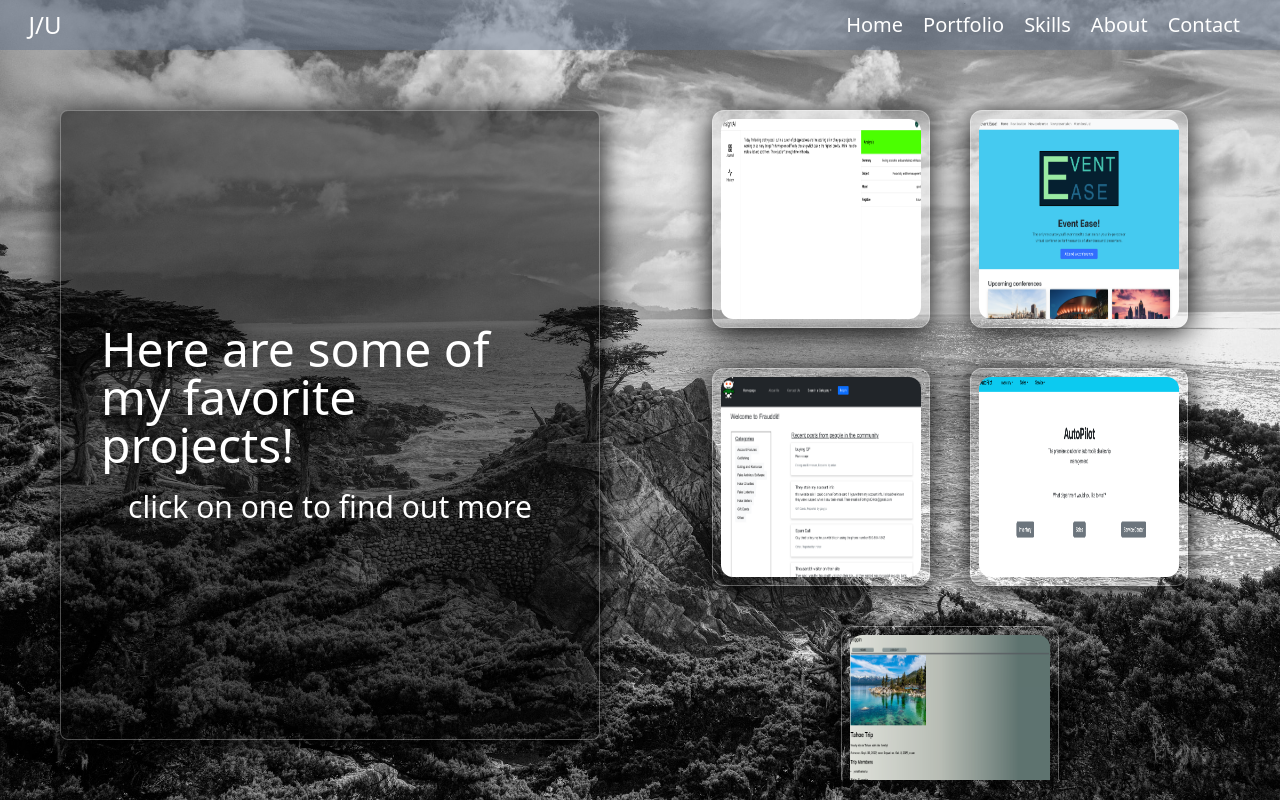
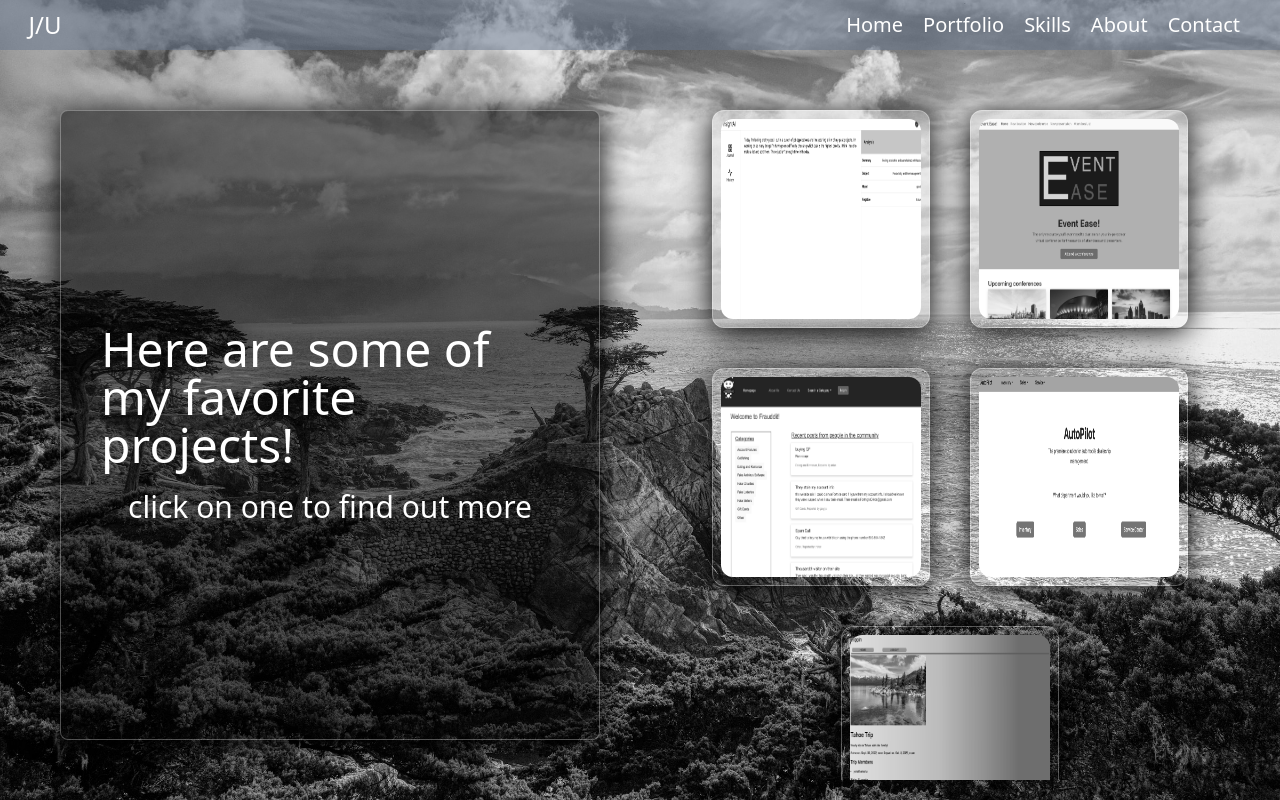
Before and after one commit to jduriu/portfolio, a Next.js app: page /portfolio in a window 1280 px wide. Built offline with nearby package versions, Linux system fonts and the light colour scheme.

Commit message:
revise project image coloring

```diff
--- a/app/portfolio/page.tsx
+++ b/app/portfolio/page.tsx
@@ -6,7 +6,7 @@ import PortfolioDetailsCard from "@/components/PortfolioDetailsCard";
 
 export default function PortfolioPage() {
   const [projectIsSelected, setProjectIsSelected] = useState(false);
-  const [selectedProjectIdx, setSelectedProjectIdx] = useState(0);
+  const [selectedProjectIdx, setSelectedProjectIdx] = useState(-1);
   const [selectedProject, setSelectedProject] = useState({})
 
   useEffect(() => {
@@ -31,6 +31,7 @@ export default function PortfolioPage() {
         >
           <PortfolioDetailsCard
             selectedProjectIdx={selectedProjectIdx}
+            setSelectedProjectIdx={setSelectedProjectIdx}
             selectedProject={selectedProject}
             setProjectIsSelected={setProjectIsSelected}
             projectIsSelected={projectIsSelected}
@@ -41,6 +42,7 @@ export default function PortfolioPage() {
           portfolioData={portfolioData}
           setProjectIsSelected={setProjectIsSelected}
           setSelectedProjectIdx={setSelectedProjectIdx}
+          selectedProjectIdx={selectedProjectIdx}
         />
       </div>
     </div>
--- a/components/PortfolioDetailsCard.tsx
+++ b/components/PortfolioDetailsCard.tsx
@@ -3,7 +3,7 @@ import PanAnimation from "./PanAnimation"
 import ProjectDetails from "./ProjectDetails"
 
 export default function PortfolioDetailsCard({
-  selectedProjectIdx, selectedProject, setProjectIsSelected, projectIsSelected
+  selectedProjectIdx, setSelectedProjectIdx, selectedProject, setProjectIsSelected, projectIsSelected
 }) {
 
 
@@ -19,6 +19,7 @@ export default function PortfolioDetailsCard({
           <ProjectDetails
             project={selectedProject}
             setProjectIsSelected={setProjectIsSelected}
+            setSelectedProjectIdx={setSelectedProjectIdx}
             />
         </PanAnimation>
       ) : (
--- a/components/PortfolioProjectScroller.tsx
+++ b/components/PortfolioProjectScroller.tsx
@@ -3,7 +3,7 @@ import ProjectCard from "./ProjectCard"
 
 
 export default function PortfolioProjectScroller({
-  projectIsSelected, portfolioData, setProjectIsSelected, setSelectedProjectIdx
+  projectIsSelected, portfolioData, setProjectIsSelected, setSelectedProjectIdx, selectedProjectIdx
 }) {
   return (
     <div
@@ -23,6 +23,7 @@ export default function PortfolioProjectScroller({
         <GlassPane key={project.id} className="p-2 rounded-xl flex flex-col items-center justify-between">
           <ProjectCard
             project={project}
+            selectedProjectIdx={selectedProjectIdx}
             setSelectedId={setSelectedProjectIdx}
             setProjectSelected={setProjectIsSelected}
           />
--- a/components/ProjectCard.tsx
+++ b/components/ProjectCard.tsx
@@ -4,6 +4,7 @@ export default function ProjectCard({
   project,
   setSelectedId,
   setProjectSelected,
+  selectedProjectIdx,
 }) {
   const handleSelect = (id) => {
     setSelectedId(id);
@@ -21,7 +22,7 @@ export default function ProjectCard({
           sizes="100vw, 50vw, 25vw"
           src={project.image}
           alt={project.title}
-          className="h-full w-full rounded-xl"
+          className={`h-full w-full rounded-xl ${project.id === selectedProjectIdx ? 'grayscale-0' : 'grayscale'}`}
           onClick={() => handleSelect(project.id)}
         />
       </div>
--- a/components/ProjectDetails.tsx
+++ b/components/ProjectDetails.tsx
@@ -6,7 +6,7 @@ import DetailButtons from "@/components/DetailButtons";
 import ProjectContent from "./ProjectContent";
 import Link from "next/link";
 
-export default function ProjectDetails({ project, setProjectIsSelected }) {
+export default function ProjectDetails({ project, setProjectIsSelected, setSelectedProjectIdx }) {
   const [selectedContent, setSelectedContent] = useState("");
 
 
@@ -19,7 +19,10 @@ export default function ProjectDetails({ project, setProjectIsSelected }) {
         <div className="before:flex flex-col justify-center items-center p-5">
           <button
             className="self-start pb-5 underline"
-            onClick={() => setProjectIsSelected(false)}
+            onClick={() => {
+              setProjectIsSelected(false)
+              setSelectedProjectIdx(-1)
+            }}
           >
             Back to List View
           </button>
@@ -27,7 +30,7 @@ export default function ProjectDetails({ project, setProjectIsSelected }) {
             <Image
               src={project.image}
               alt={project.title}
-              className="rounded-3xl shadow-glass"
+              className="rounded-3xl shadow-glass hover:scale-[102%] transition duration-300"
             />
           </Link>
         </div>
```
